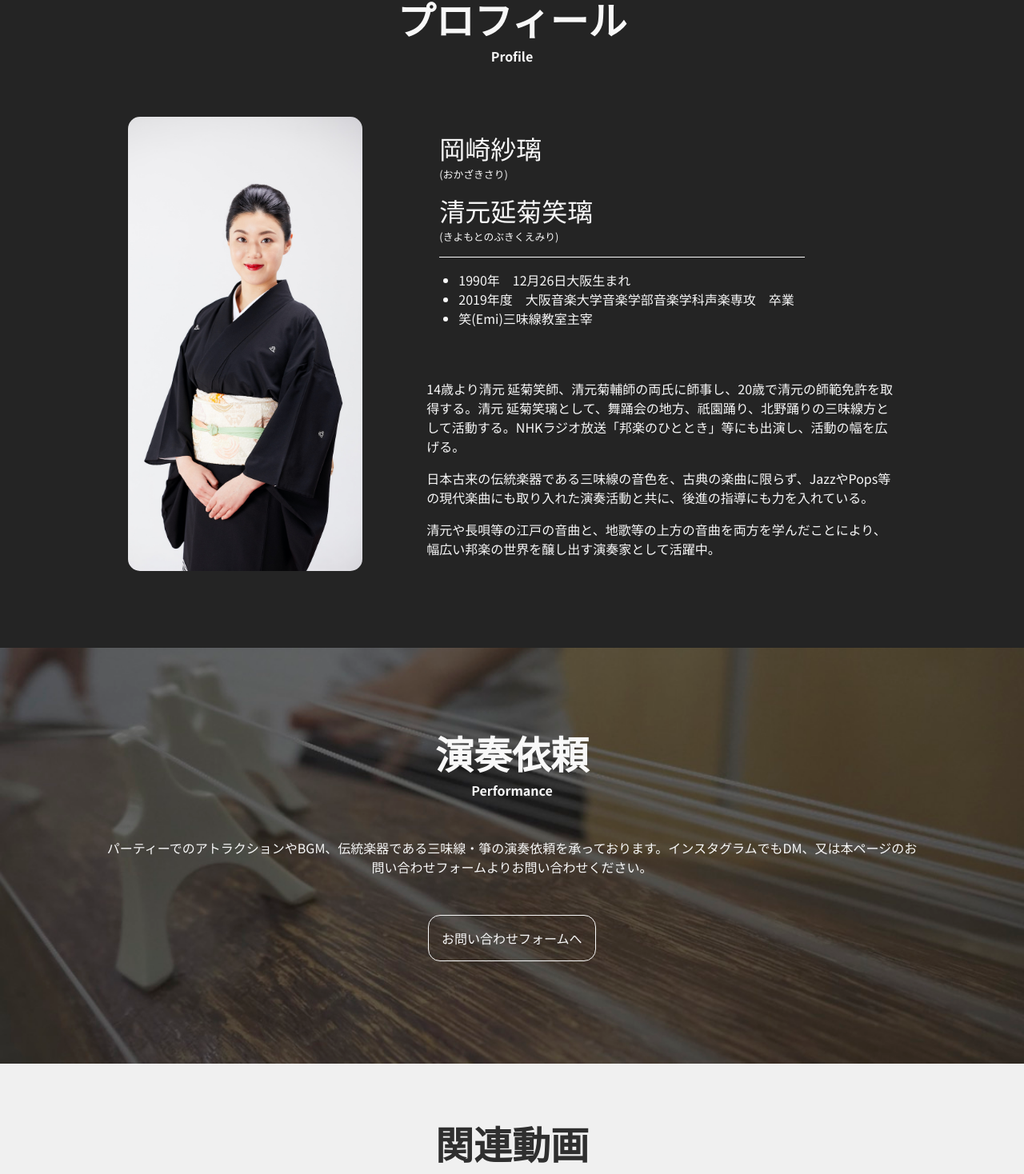
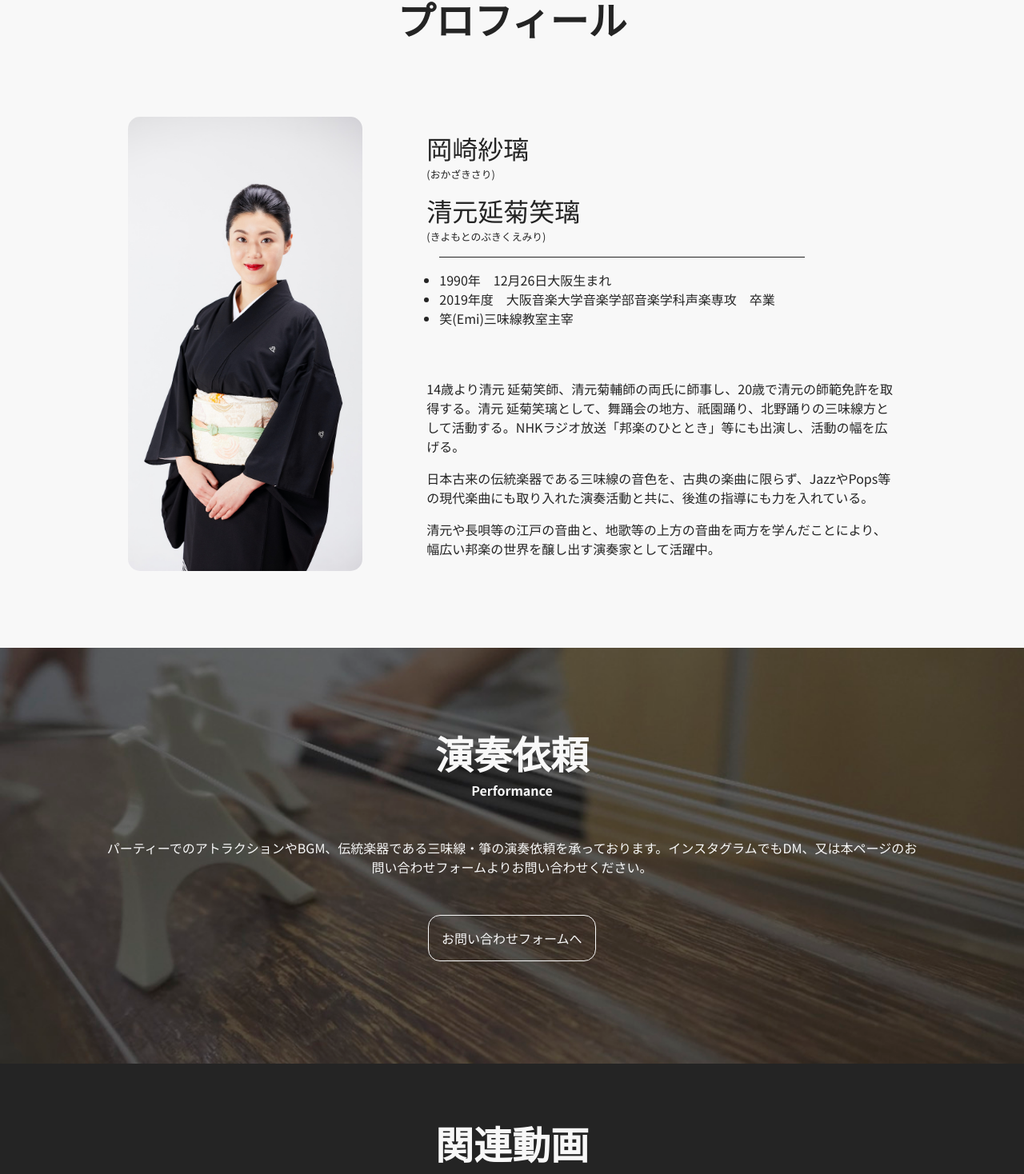
Before and after one commit to dpars34/sari-okazaki-site, a React (Create React App) app: page / in a window 1280 px wide. Shown: the part 876-2344 px from the top of the page at 80% size. Built offline with nearby package versions, Linux system fonts and the light colour scheme; a web font is replaced by a local one.

Commit message:
bg changes

```diff
--- a/src/Components/Contact/Contact.styles.ts
+++ b/src/Components/Contact/Contact.styles.ts
@@ -11,7 +11,7 @@ export const ContactArea = styled.div`
 `
 
 export const BigText = styled.p<{ paddingLeft: string; }>`
-    padding-left: ${props => props.paddingLeft};
+    padding-left: 0;
     font-size: 2rem;
     font-weight: 600;
     margin: 1rem 0;
@@ -28,7 +28,6 @@ export const FlexContainer = styled.div`
 `
 
 export const Text = styled.p`
-    padding-left: 2rem;
     font-size: 1.1rem;
 
     @media (max-width: ${BREAKPOINT}) {
@@ -37,7 +36,6 @@ export const Text = styled.p`
 `
 
 export const FormArea = styled.div`
-    padding: 0 2rem 2rem 2rem;
     margin: 4rem 0;
 `
 
@@ -66,7 +64,7 @@ export const Button = styled.input<{ color: string; }>`
     all: initial;
     font-family: inherit;
     width: calc(100% - 1em);
-    max-width: 15rem;
+    max-width: 20rem;
     text-align: center;
     color: ${props => props.color};
     border: solid 1px;
--- a/src/Components/Lesson Info/LessonInfo.styles.ts
+++ b/src/Components/Lesson Info/LessonInfo.styles.ts
@@ -3,7 +3,7 @@ import styled from 'styled-components'
 
 export const LessonInfoArea = styled.div`
     padding: 2rem 10vw 4rem 10vw;
-    background-color: #F0F0F0;
+    background-color: #F8F8F8;
 `
 
 export const BigTopText = styled.h2`
--- a/src/Components/Profile/Profile.styles.ts
+++ b/src/Components/Profile/Profile.styles.ts
@@ -2,7 +2,7 @@ import styled from 'styled-components'
 
 export const ProfileArea = styled.div`
     padding: 2rem 10vw;
-    background-color: #242424;
+    background-color: #F8F8F8;
 
     @media(max-width: 500px) {
         padding: 2rem 3vw;
@@ -35,7 +35,7 @@ export const TextBox = styled.div`
 `
 
 export const InfoTextBox = styled.div`
-    color: #F8F8F8;
+    color: #242424;
     margin-bottom: 2rem;
     padding: 1rem 1rem 1rem 0;
 
@@ -47,11 +47,14 @@ export const BiggerText = styled.p<{topMargin: boolean}>`
     font-weight: 500;
     margin-top: ${props => props.topMargin ? "auto" : "0"};
     margin-bottom: 0;
-    margin-left: 1rem;
 `
 
 export const Text = styled.p`
-    color: #F8F8F8;
+    color: #242424;
+`
+
+export const Ul = styled.ul`
+    padding-left: 1rem;
 `
 
 export const ListItem = styled.li`
@@ -61,13 +64,12 @@ export const ListItem = styled.li`
 export const SubText = styled.p`
     margin-top: 0;
     font-size: 0.8rem;
-    margin-left: 1rem;
 `
 
 export const HorizontalRule = styled.hr`
     border: 0;
     height: 1px;
-    background-color: #F8F8F8;
+    background-color: #242424;
     width: 80%;
     margin: 1rem;
 `
--- a/src/Components/Profile/Profile.tsx
+++ b/src/Components/Profile/Profile.tsx
@@ -3,7 +3,7 @@ import React, { useState, useRef, useEffect } from 'react'
 import profile from './profile.jpg'
 
 //Styles
-import { ProfileArea, FlexContainer, ProfilePicture, TextArea, TextBox, Text, BiggerText, InfoTextBox, ListItem, SubText, HorizontalRule } from './Profile.styles'
+import { ProfileArea, FlexContainer, ProfilePicture, TextArea, TextBox, Text, BiggerText, InfoTextBox, ListItem, SubText, HorizontalRule, Ul } from './Profile.styles'
 import { Title, SubTitle, FadeInSection } from '../../App.styles'
 
 const Profile = () => {
@@ -38,7 +38,7 @@ const Profile = () => {
     return(
         <ProfileArea id="profile">
             <FadeInSection ref={fadeInElement} atScreen={atScreen}>
-                <Title color="#F8F8F8">プロフィール</Title>
+                <Title color="#242424">プロフィール</Title>
                 <SubTitle color="#F8F8F8">Profile</SubTitle>
 
                 <FlexContainer>
@@ -50,11 +50,11 @@ const Profile = () => {
                             <BiggerText topMargin={true}>清元延菊笑璃</BiggerText>
                             <SubText>(きよもとのぶきくえみり)</SubText>
                             <HorizontalRule></HorizontalRule>
-                            <ul>
+                            <Ul>
                                 <ListItem>1990年　12月26日大阪生まれ</ListItem>
                                 <ListItem>2019年度　大阪音楽大学音楽学部音楽学科声楽専攻　卒業</ListItem>
                                 <ListItem>笑(Emi)三味線教室主宰</ListItem>
-                            </ul>
+                            </Ul>
                         </InfoTextBox>
                         <TextBox>
                             <Text>14歳より清元 延菊笑師、清元菊輔師の両氏に師事し、20歳で清元の師範免許を取得する。清元 延菊笑璃として、舞踊会の地方、祇園踊り、北野踊りの三味線方として活動する。NHKラジオ放送「邦楽のひととき」等にも出演し、活動の幅を広げる。</Text>
--- a/src/Components/Videos/Video.styles.ts
+++ b/src/Components/Videos/Video.styles.ts
@@ -1,7 +1,7 @@
 import styled from 'styled-components'
 
 export const VideoArea = styled.div`
-    background-color: #F0F0F0;
+    background-color: #242424;
     padding: 2rem 0;
 `
 
--- a/src/Components/Videos/Videos.tsx
+++ b/src/Components/Videos/Videos.tsx
@@ -36,8 +36,8 @@ const Videos = () => {
     return(
         <VideoArea id="videos">
             <FadeInSection ref={fadeInElement} atScreen={atScreen}>
-                <Title color="#2F2F2F">関連動画</Title>
-                <SubTitle color="#2F2F2F">Video</SubTitle>
+                <Title color="#F8F8F8">関連動画</Title>
+                <SubTitle color="#F8F8F8">Video</SubTitle>
                 <FlexContainer>
                     {/*<Video width="560" height="315" src="https://www.youtube.com/embed/9yszjIoIAyU" title="YouTube video player" frameBorder="0" allow="accelerometer; autoplay; clipboard-write; encrypted-media; gyroscope; picture-in-picture" allowFullScreen></Video>*/}
                     <Video loading="lazy" width="560" height="315" src="https://www.youtube.com/embed/iWhA8UcEQ7Q" title="YouTube video player" frameBorder="0" allow="accelerometer; autoplay; clipboard-write; encrypted-media; gyroscope; picture-in-picture" allowFullScreen></Video>
```
